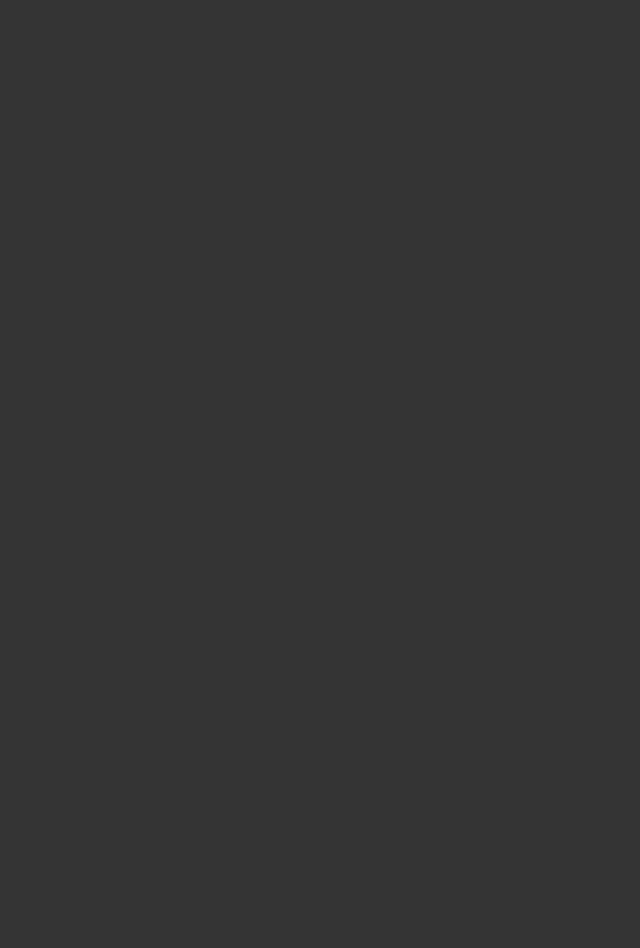
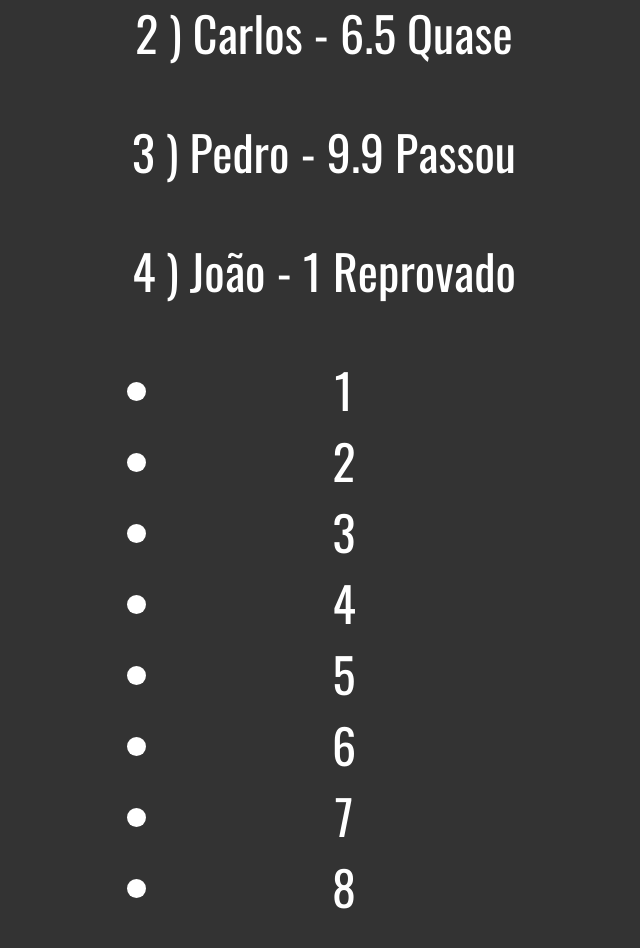
Before and after one commit to RoniDeringer/curso_web_moderno, a website: page vue_26/exercicios/ifFor.html in a window 1280 px wide. Shown: the whole page, without its empty margins (316-956 px from the left). Before the commit the page ends 800 px from the top, so only its background shows below. Drawn offline with Linux system fonts and the light colour scheme.

Commit message:
if e for no vueee

```diff
--- a/vue_26/exercicios/ifFor.html
+++ b/vue_26/exercicios/ifFor.html
@@ -1,15 +1,44 @@
 <!DOCTYPE html>
 <html>
+
 <head>
     <meta charset="UTF-8">
     <title>If & For</title>
     <link rel="stylesheet" href="/css/estilo.css">
     <script src="/js/vue.min.js"></script>
 </head>
+
 <body class="exercicio">
 
+    <div id="app">
+
+        <p v-for="(aluno, i) in alunos">
+            {{i+1}} ) {{aluno.nome}} - {{aluno.nota}}
+            <span v-if="aluno.nota >= 7"> Passou</span>
+            <span v-else-if="aluno.nota >= 6"> Quase</span>
+            <span v-else> Reprovado</span>
+        </p>
+
+        <ul>
+            <li v-for="n in 8">{{n}}</li>
+        </ul>
+
+
+    </div>
+
     <script>
-        // ...
+        new Vue({
+            el: "#app",
+            data: {
+                alunos: [
+                    { nome: "Ana", nota: 8.4 },
+                    { nome: "Carlos", nota: 6.5 },
+                    { nome: "Pedro", nota: 9.9 },
+                    { nome: "João", nota: 1.0 }
+                ]
+            }
+        })
     </script>
 </body>
+
 </html>
```
